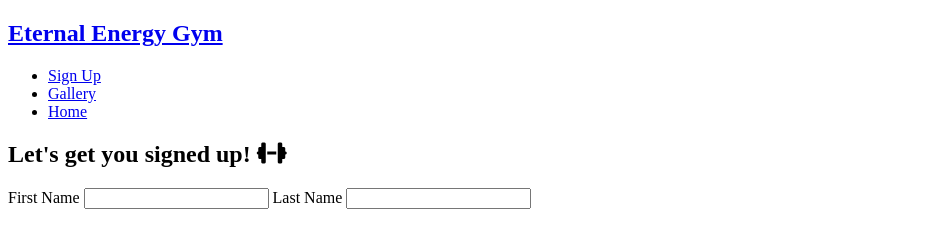
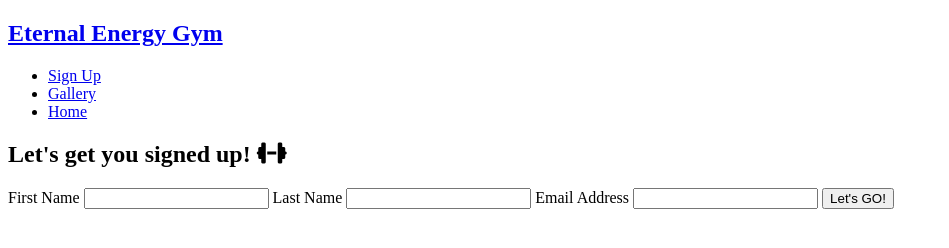
Before and after one commit to KDDD10/the-eternal-gym, a plain HTML site: page signup.html in a window 1280 px wide. Shown: the whole page, without its empty margins (0-949 px from the left). Drawn offline with Linux system fonts and the light colour scheme.

Commit message:
This is the finished part of the form

```diff
--- a/signup.html
+++ b/signup.html
@@ -36,3 +36,12 @@
 
            <label for="lname">Last Name</label>
            <input id="lname" class="text-input" name="last_name" type="text" required>
+
+           <label for="email">Email Address</label>
+           <input type="email" class="text-input" id="email" name="email_address" required>
+
+           <input class="join-button" type="submit" value="Let's GO!">
+
+      </form>
+
+    </section>
```
